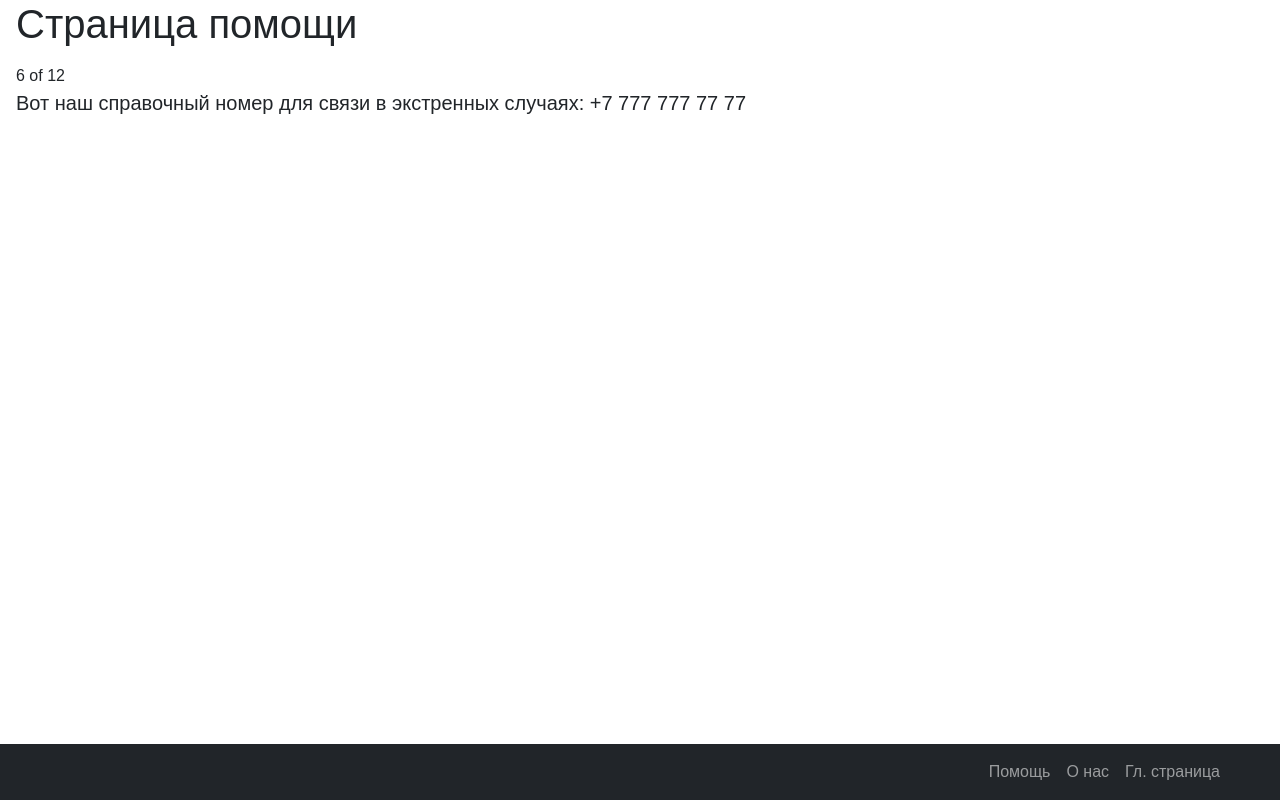
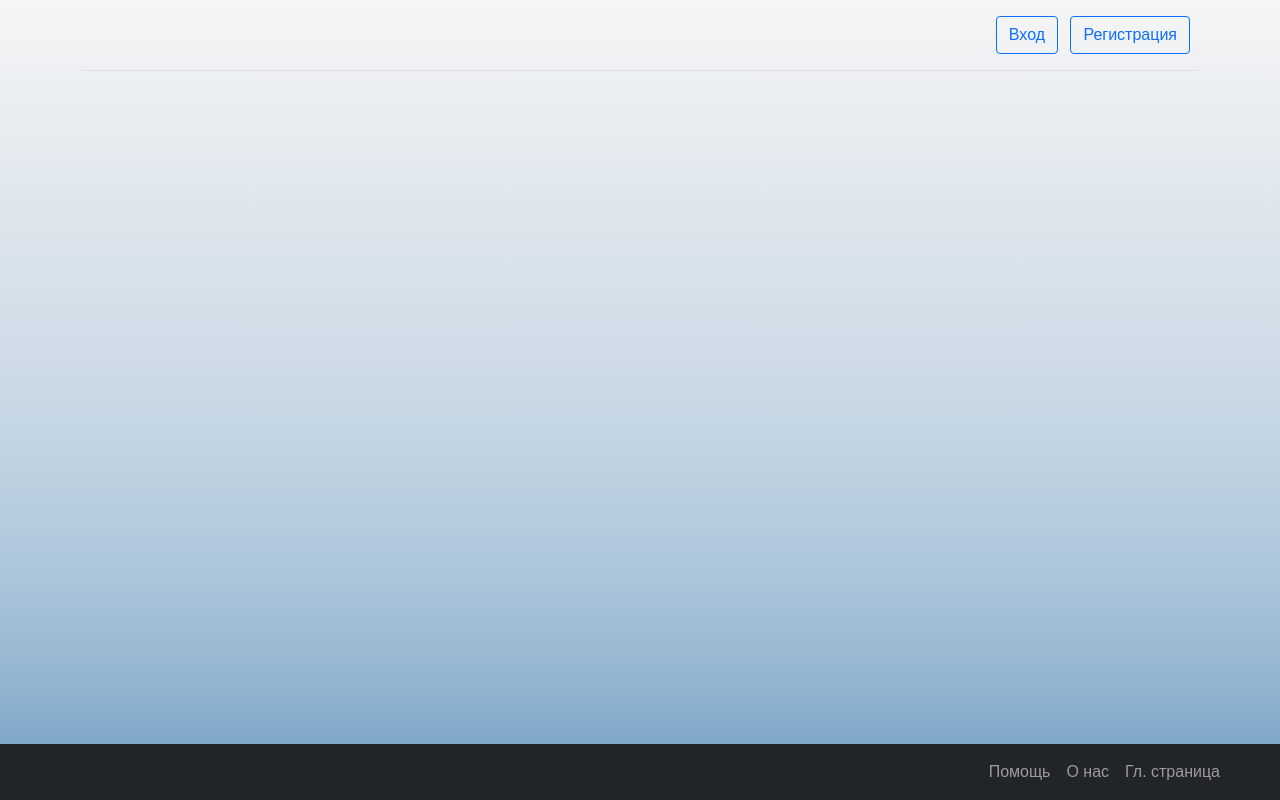
Before and after one commit to OWbI6KA/Monday, a Django app: page /help/ in a window 1280 px wide. Run offline with Django 4.2, Linux system fonts and the light colour scheme; some libraries are stand-ins or nearby versions.

Commit message:
Фон градиент

```diff
--- a/static/css/base/Information_styles.css
+++ b/static/css/base/Information_styles.css
@@ -9,6 +9,7 @@ html {
 
 *, *:before, *:after {
   box-sizing: inherit;
+
 }
 
 .column {
@@ -21,7 +22,7 @@ html {
 }
 
 .card {
-  box-shadow: 0 4px 8px 0 rgba(0, 0, 0, 0.2);
+  box-shadow: 0 4px 8px 0 rgba(0, 0, 0, 0.5);
   margin: 8px;
 }
 
@@ -29,8 +30,7 @@ html {
 
   padding: 50px;
   text-align: center;
-  background-color: #474e5d;
-  color: white;
+
 }
 
 .container {
--- /dev/null
+++ b/static/css/base/Main_page.css
@@ -0,0 +1,13 @@
+body{
+    background: linear-gradient(to top, steelblue,  20%, whitesmoke );
+    font-family: Arial, Helvetica, sans-serif;
+
+}
+p{
+
+    max-width: 400px;
+    padding: 20px;
+    margin: auto;
+    text-align: center;
+
+}
--- a/templates/accounts/login.html
+++ b/templates/accounts/login.html
@@ -16,8 +16,11 @@
 
         <!-- Bootstrap core CSS -->
         <link href="{% static 'css/bootstrap/bootstrap.css' %}" rel="stylesheet">
+        <link href="{% static 'css/base/Main_page.css' %}" rel="stylesheet">
+
 
         <style>
+
             .bd-placeholder-img {
                 font-size: 1.125rem;
                 text-anchor: middle;
--- a/templates/accounts/register.html
+++ b/templates/accounts/register.html
@@ -1,5 +1,6 @@
 {% extends 'base/base.html' %}
 {% load static %}
+
 
 {% block Title %}
     Регистрация
@@ -16,7 +17,7 @@
         <meta name="author" content="Mark Otto, Jacob Thornton, and Bootstrap contributors">
         <meta name="generator" content="Hugo 0.88.1">
         <link rel="canonical" href="{% static 'css/accounts/register.css' %}">
-
+        <link href="{% static 'css/base/Main_page.css' %}" rel="stylesheet">
 
         <link href="{% static 'css/bootstrap/bootstrap.css' %}" rel="stylesheet">
 
--- a/templates/base/help.html
+++ b/templates/base/help.html
@@ -5,25 +5,19 @@
 
 
 {% block reg_log %}
+    <link href="{% static 'css/base/Main_page.css' %}" rel="stylesheet">
+    <div class="container">
+        <header class="d-flex flex-wrap align-items-center justify-content-center justify-content-md-between py-3 mb-4 border-bottom">
+            <a href="/" class="d-flex align-items-center col-md-3 mb-2 mb-md-0 text-dark text-decoration-none">
+                <svg class="bi me-2" width="40" height="32" role="img" aria-label="Bootstrap">
+                    <use href="#bootstrap"></use>
+                </svg>
+            </a>
+            <div class="col-md-3 text-end">
+                <a class="btn btn-outline-primary me-2" href="{% url 'accounts:login' %}">Вход</a>
+                <a class="btn btn-outline-primary me-2" href="{% url 'accounts:register' %}">Регистрация</a>
+            </div>
+        </header>
+    </div>
 
-    <main class="px-3">
-    <link rel="stylesheet " href="{% static 'css/base/Information_styles.css' %}">
-    <h1>Страница помощи</h1>
-        <p class="lead" >
-
-        </p>
-        <div class="grid" style="--bs-columns: 12;">
-            <div class="g-col-6">6 of 12
-            <p class="lead" >
-Вот наш справочный номер для связи в экстренных случаях: +7 777 777 77 77
-            </p>
-            </div>
-
-
-        </div>
-
-
-
-    <p class="lead">
-    </main>
 {% endblock %}
```
Also changed, not shown: templates/base/about.html (+7 -7 lines), templates/base/index.html (+9 -1 lines), db.sqlite3.
